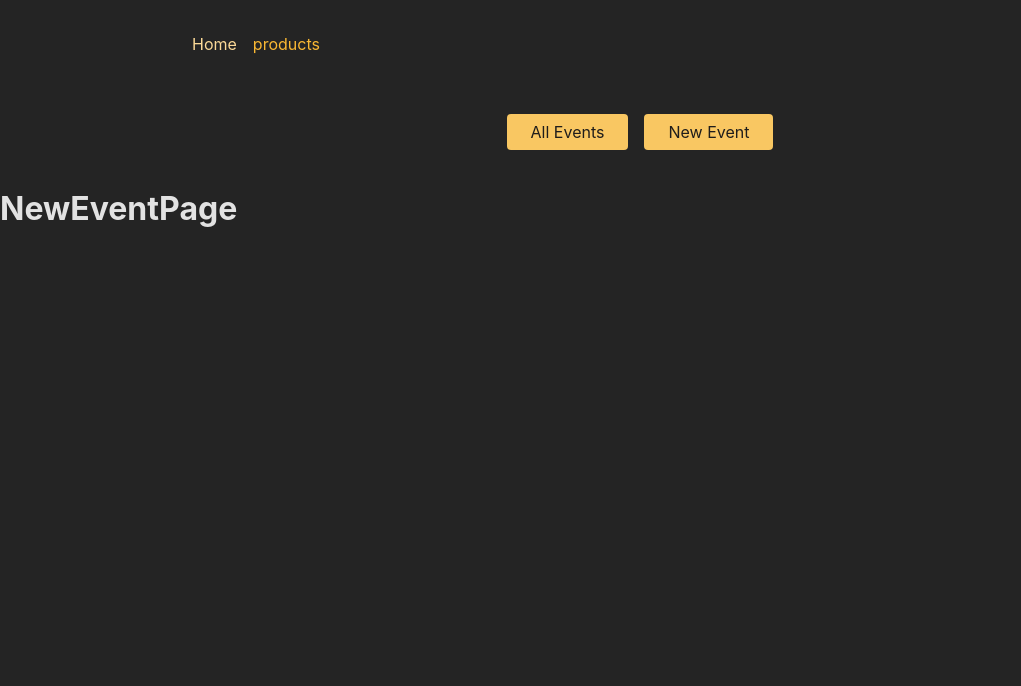
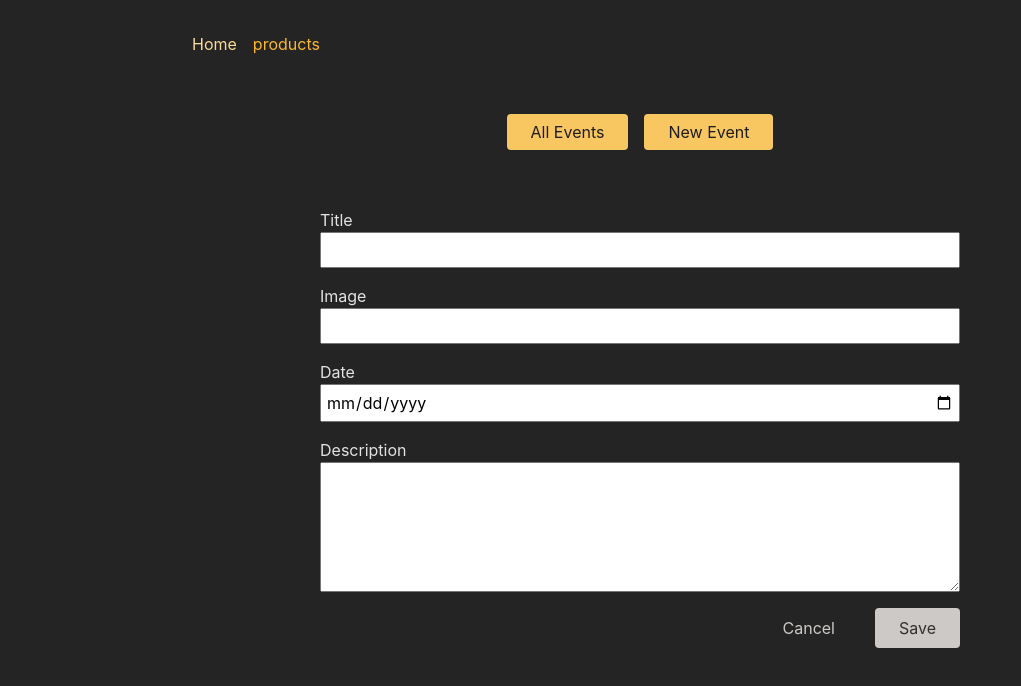
Before and after one commit to ghanayemomar/React-Route-Project, a React (Create React App) app: page /events/new in a window 1280 px wide. Shown: the top 686 px of the page, without its empty margins (0-1021 px from the left). Built offline with nearby package versions, Linux system fonts and the light colour scheme.

Commit message:
Planning Data Submission

```diff
--- a/src/pages/NewEvent.js
+++ b/src/pages/NewEvent.js
@@ -1,7 +1,9 @@
+import EventForm from "../components/EventForm";
+
 function NewEventPage() {
   return (
     <>
-      <h1>NewEventPage</h1>
+    <EventForm/>
     </>
   );
 }
```
